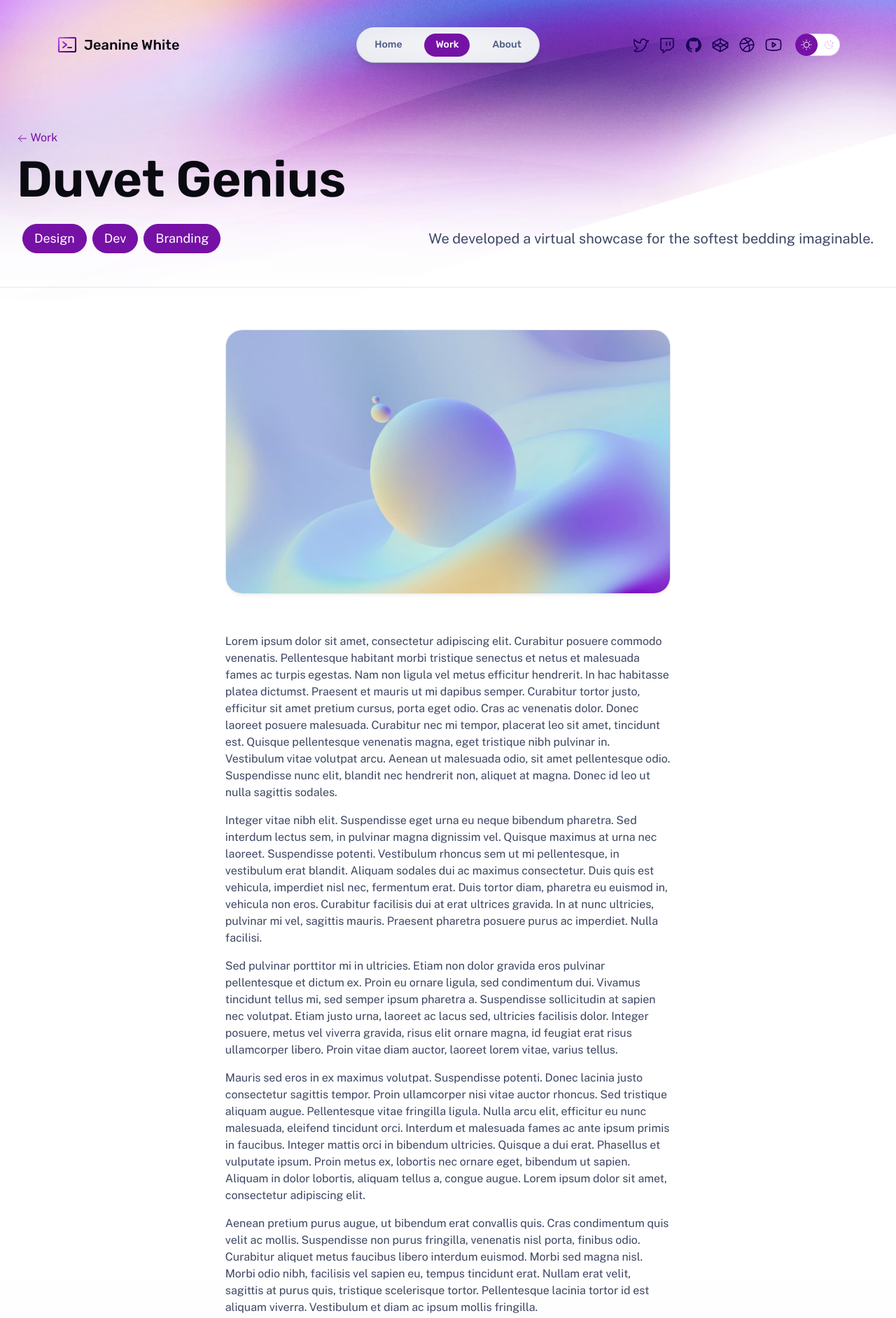
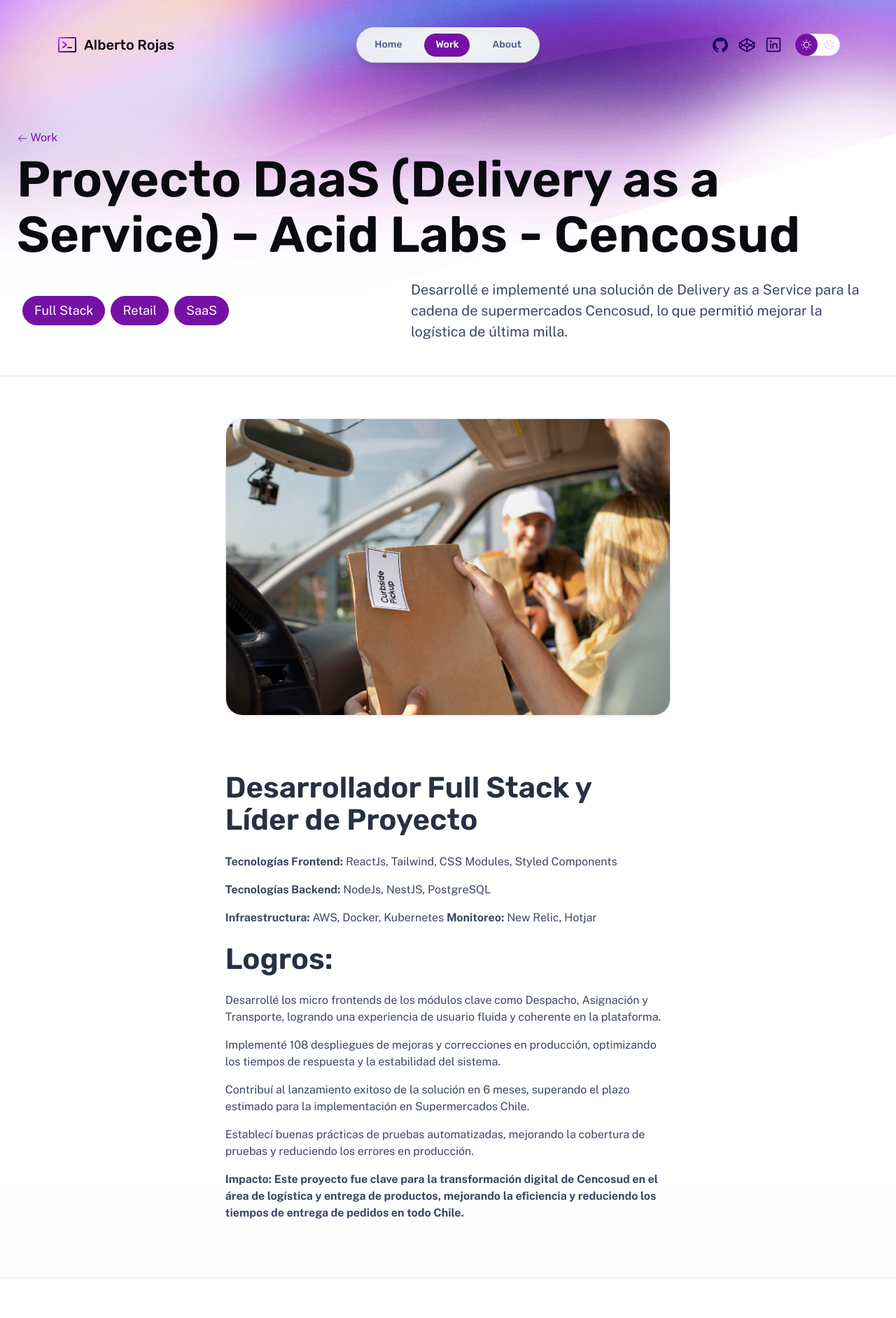
Before and after one commit to shaka0241/albertorojas-portafolio, an Astro site: page /work/nested/duvet-genius in a window 1280 px wide. Shown: the top 1884 px of the page at 70% size. Built offline with nearby package versions, Linux system fonts and the light colour scheme; Astro itself is replaced by a stand-in of ours.

Commit message:
primercommit

```diff
--- a/src/components/MainHead.astro
+++ b/src/components/MainHead.astro
@@ -7,8 +7,8 @@ interface Props {
 }
 
 const {
-	title = 'Jeanine White: Personal Site',
-	description = 'The personal site of Jeanine White',
+	title = 'Alberto Rojas: Personal Site',
+	description = 'The personal site of Alberto Rojas',
 } = Astro.props;
 ---
 
--- a/src/components/Nav.astro
+++ b/src/components/Nav.astro
@@ -12,12 +12,9 @@ const textLinks: { label: string; href: string }[] = [
 
 /** Icon links to social media — edit these with links to your profiles! */
 const iconLinks: { label: string; href: string; icon: keyof typeof iconPaths }[] = [
-	{ label: 'Twitter', href: 'https://twitter.com/me', icon: 'twitter-logo' },
-	{ label: 'Twitch', href: 'https://twitch.tv/me', icon: 'twitch-logo' },
 	{ label: 'GitHub', href: 'https://github.com/me', icon: 'github-logo' },
 	{ label: 'CodePen', href: 'https://codepen.io/me', icon: 'codepen-logo' },
-	{ label: 'dribbble', href: 'https://dribbble.com/me', icon: 'dribbble-logo' },
-	{ label: 'YouTube', href: 'https://www.youtube.com/@me/', icon: 'youtube-logo' },
+	{ label: 'LinkedIn', href: 'https://www.linkedin.com/in/albertorojasgallegos/', icon: 'linkedin-logo' },
 ];
 ---
 
@@ -25,7 +22,7 @@ const iconLinks: { label: string; href: string; icon: keyof typeof iconPaths }[]
 	<div class="menu-header">
 		<a href="/" class="site-title">
 			<Icon icon="terminal-window" color="var(--accent-regular)" size="1.6em" gradient />
-			Jeanine White
+			Alberto Rojas
 		</a>
 		<menu-button>
 			<template>
--- a/src/content/work/nested/duvet-genius.md
+++ b/src/content/work/nested/duvet-genius.md
@@ -1,22 +1,36 @@
 ---
-title: Duvet Genius
+title: Proyecto DaaS (Delivery as a Service) – Acid Labs - Cencosud
 publishDate: 2020-03-04 00:00:00
-img: /assets/stock-3.jpg
+img: /assets/stock-5.jpg
 img_alt: Pearls of silky soft white cotton, bubble up under vibrant lighting
 description: |
-  We developed a virtual showcase for the softest bedding imaginable.
+  Desarrollé e implementé una solución de Delivery as a Service para la cadena de supermercados Cencosud, lo que permitió mejorar la logística de última milla.
 tags:
-  - Design
-  - Dev
-  - Branding
+  - Full Stack
+  - Retail
+  - SaaS
 ---
 
-Lorem ipsum dolor sit amet, consectetur adipiscing elit. Curabitur posuere commodo venenatis. Pellentesque habitant morbi tristique senectus et netus et malesuada fames ac turpis egestas. Nam non ligula vel metus efficitur hendrerit. In hac habitasse platea dictumst. Praesent et mauris ut mi dapibus semper. Curabitur tortor justo, efficitur sit amet pretium cursus, porta eget odio. Cras ac venenatis dolor. Donec laoreet posuere malesuada. Curabitur nec mi tempor, placerat leo sit amet, tincidunt est. Quisque pellentesque venenatis magna, eget tristique nibh pulvinar in. Vestibulum vitae volutpat arcu. Aenean ut malesuada odio, sit amet pellentesque odio. Suspendisse nunc elit, blandit nec hendrerit non, aliquet at magna. Donec id leo ut nulla sagittis sodales.
+### Desarrollador Full Stack y Líder de Proyecto
 
-Integer vitae nibh elit. Suspendisse eget urna eu neque bibendum pharetra. Sed interdum lectus sem, in pulvinar magna dignissim vel. Quisque maximus at urna nec laoreet. Suspendisse potenti. Vestibulum rhoncus sem ut mi pellentesque, in vestibulum erat blandit. Aliquam sodales dui ac maximus consectetur. Duis quis est vehicula, imperdiet nisl nec, fermentum erat. Duis tortor diam, pharetra eu euismod in, vehicula non eros. Curabitur facilisis dui at erat ultrices gravida. In at nunc ultricies, pulvinar mi vel, sagittis mauris. Praesent pharetra posuere purus ac imperdiet. Nulla facilisi.
 
-Sed pulvinar porttitor mi in ultricies. Etiam non dolor gravida eros pulvinar pellentesque et dictum ex. Proin eu ornare ligula, sed condimentum dui. Vivamus tincidunt tellus mi, sed semper ipsum pharetra a. Suspendisse sollicitudin at sapien nec volutpat. Etiam justo urna, laoreet ac lacus sed, ultricies facilisis dolor. Integer posuere, metus vel viverra gravida, risus elit ornare magna, id feugiat erat risus ullamcorper libero. Proin vitae diam auctor, laoreet lorem vitae, varius tellus.
 
-Mauris sed eros in ex maximus volutpat. Suspendisse potenti. Donec lacinia justo consectetur sagittis tempor. Proin ullamcorper nisi vitae auctor rhoncus. Sed tristique aliquam augue. Pellentesque vitae fringilla ligula. Nulla arcu elit, efficitur eu nunc malesuada, eleifend tincidunt orci. Interdum et malesuada fames ac ante ipsum primis in faucibus. Integer mattis orci in bibendum ultricies. Quisque a dui erat. Phasellus et vulputate ipsum. Proin metus ex, lobortis nec ornare eget, bibendum ut sapien. Aliquam in dolor lobortis, aliquam tellus a, congue augue. Lorem ipsum dolor sit amet, consectetur adipiscing elit.
+**Tecnologías Frontend:** ReactJs, Tailwind, CSS Modules, Styled Components
 
-Aenean pretium purus augue, ut bibendum erat convallis quis. Cras condimentum quis velit ac mollis. Suspendisse non purus fringilla, venenatis nisl porta, finibus odio. Curabitur aliquet metus faucibus libero interdum euismod. Morbi sed magna nisl. Morbi odio nibh, facilisis vel sapien eu, tempus tincidunt erat. Nullam erat velit, sagittis at purus quis, tristique scelerisque tortor. Pellentesque lacinia tortor id est aliquam viverra. Vestibulum et diam ac ipsum mollis fringilla.
+**Tecnologías Backend:** NodeJs, NestJS, PostgreSQL
+
+**Infraestructura:** AWS, Docker, Kubernetes
+**Monitoreo:** New Relic, Hotjar
+
+
+### Logros:
+
+Desarrollé los micro frontends de los módulos clave como Despacho, Asignación y Transporte, logrando una experiencia de usuario fluida y coherente en la plataforma.
+
+Implementé 108 despliegues de mejoras y correcciones en producción, optimizando los tiempos de respuesta y la estabilidad del sistema.
+
+Contribuí al lanzamiento exitoso de la solución en 6 meses, superando el plazo estimado para la implementación en Supermercados Chile.
+
+Establecí buenas prácticas de pruebas automatizadas, mejorando la cobertura de pruebas y reduciendo los errores en producción.
+
+**Impacto: Este proyecto fue clave para la transformación digital de Cencosud en el área de logística y entrega de productos, mejorando la eficiencia y reduciendo los tiempos de entrega de pedidos en todo Chile.**
```
Also changed, not shown: src/components/Skills.astro (+6 -6 lines), src/pages/index.astro (+9 -9 lines), public/assets/alberto.jpg (added), public/assets/stock-5.jpg (added).
